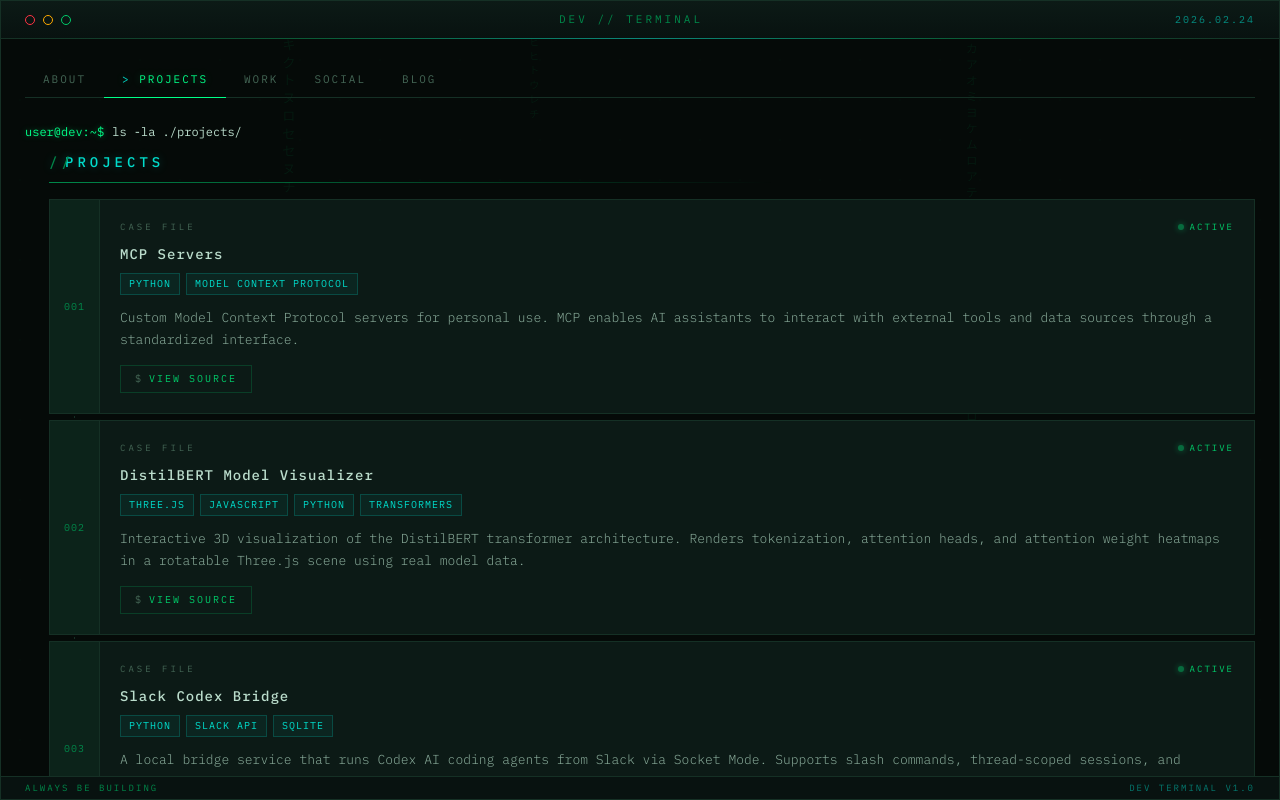
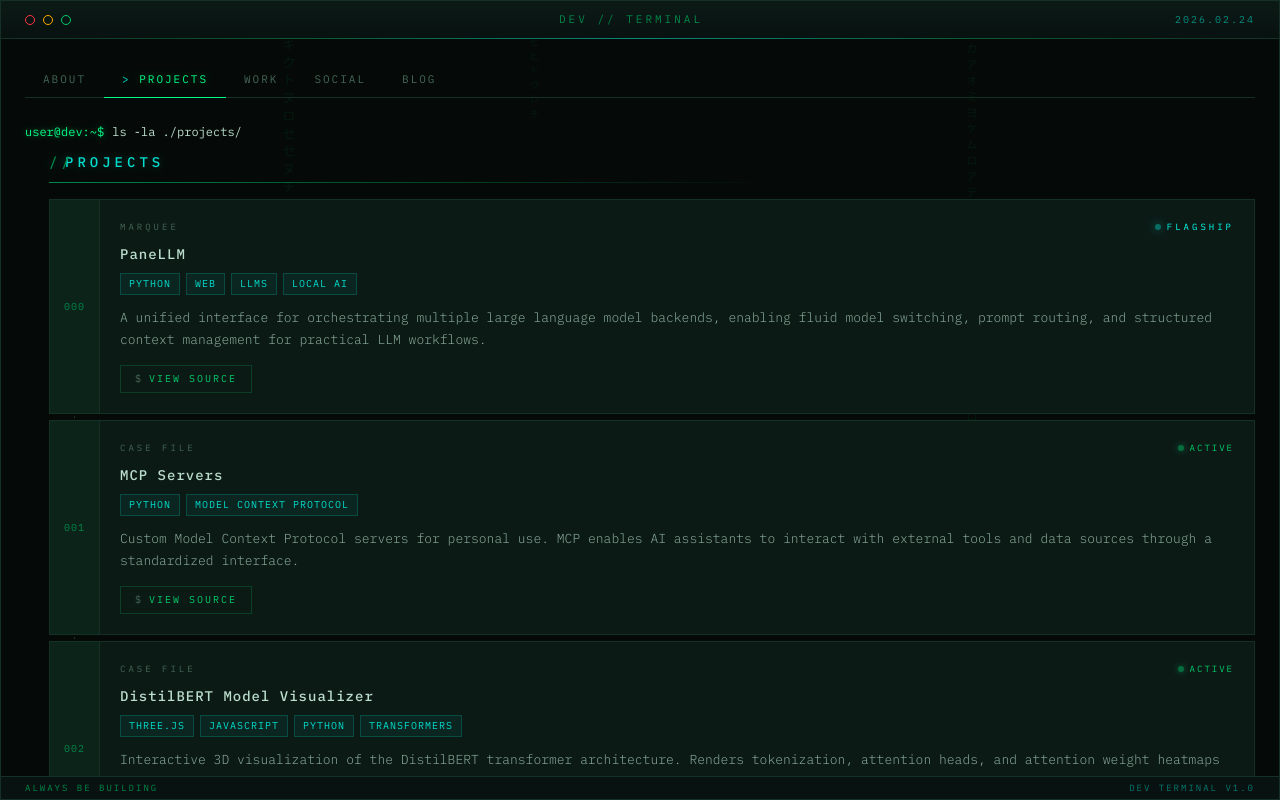
Before and after one commit to yomogiu/resume, a plain HTML site: page index.html in a window 1280 px wide. Both pictures are taken after a click on the element "PROJECTS". Drawn offline with Linux system fonts and the light colour scheme.

Commit message:
feat: add PaneLLM as marquee project

```diff
--- a/index.html
+++ b/index.html
@@ -370,6 +370,16 @@
       animation: pulse-dot 2s ease-in-out infinite;
     }
 
+    .project-status--marquee {
+      color: var(--cyan-bright);
+      letter-spacing: 3px;
+    }
+
+    .project-status--marquee::before {
+      background: var(--cyan-bright);
+      box-shadow: 0 0 10px var(--cyan-bright);
+    }
+
     @keyframes pulse-dot {
       0%, 100% { opacity: 1; }
       50% { opacity: 0.3; }
@@ -692,9 +702,32 @@
         <div class="command" data-command="ls -la ./projects/">
           <span class="prompt">user@dev:~$</span> <span class="command-text"></span>
         </div>
-        <div class="result" style="opacity: 0;">
+      <div class="result" style="opacity: 0;">
           <h2>PROJECTS</h2>
           <div class="projects-list">
+            <div class="project">
+              <div class="project-index">000</div>
+              <div class="project-body">
+                <div class="project-header">
+                  <span class="project-class">marquee</span>
+                  <span class="project-status project-status--marquee">flagship</span>
+                </div>
+                <div class="project-title">PaneLLM</div>
+                <div class="project-tech">
+                  <span class="tech-tag">Python</span>
+                  <span class="tech-tag">Web</span>
+                  <span class="tech-tag">LLMs</span>
+                  <span class="tech-tag">Local AI</span>
+                </div>
+                <div class="project-description">
+                  A unified interface for orchestrating multiple large language model backends, enabling fluid model switching, prompt routing, and structured context management for practical LLM workflows.
+                </div>
+                <a href="https://github.com/yomogiu/PaneLLM" target="_blank" class="project-link">view source</a>
+              </div>
+            </div>
+
+            <div class="project-connector"></div>
+
             <div class="project">
               <div class="project-index">001</div>
               <div class="project-body">
```
